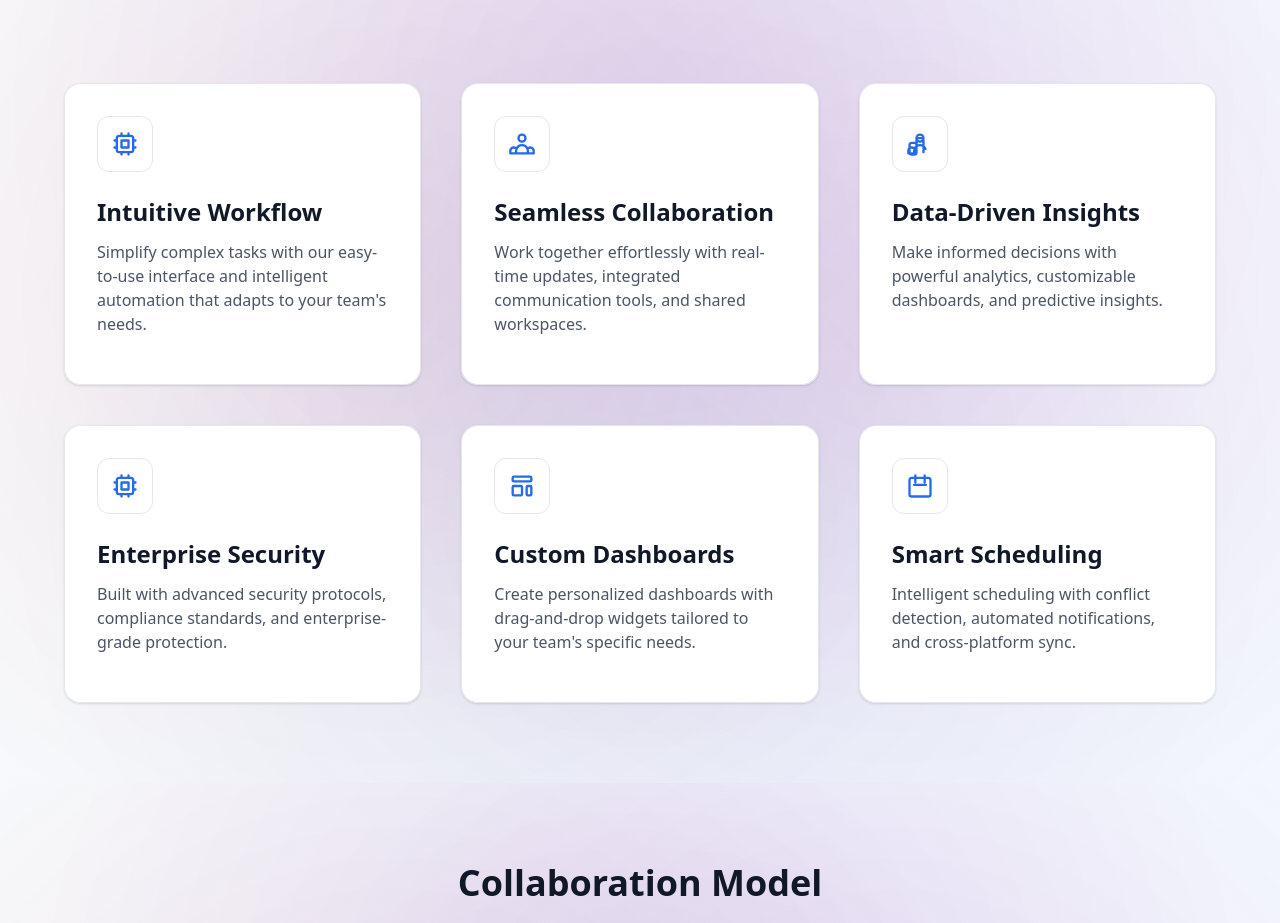
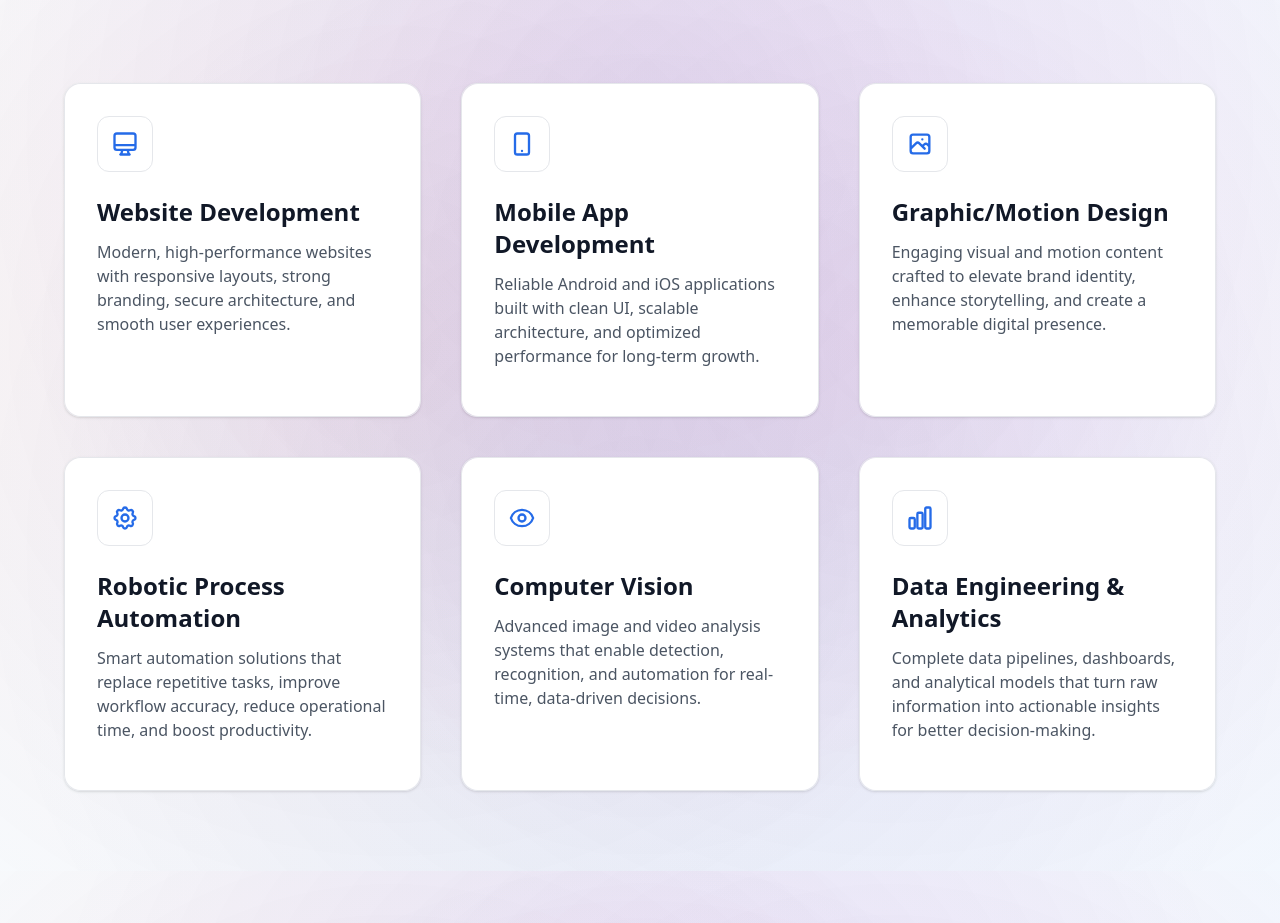
Before and after one commit to lmarkrol/bridgeach-landingpage, a Next.js app: page / in a window 1280 px wide. Shown: the part 940-1863 px from the top of the page. Built offline with nearby package versions, Linux system fonts and the light colour scheme.

Commit message:
Icon and Info  updates

```diff
--- a/src/app/components/Features.tsx
+++ b/src/app/components/Features.tsx
@@ -6,73 +6,87 @@ import "../css/card-line.css";
 const featureData = [
   {
     id: "1",
-    title: "Intuitive Workflow",
-    description: "Simplify complex tasks with our easy-to-use interface and intelligent automation that adapts to your team's needs.",
+    title: "Website Development",
+    description: "Modern, high-performance websites with responsive layouts, strong branding, secure architecture, and smooth user experiences.",
     icon: (
       <path
         strokeLinecap="round"
         strokeLinejoin="round"
-        d="M9 3v2m6-2v2M9 19v2m6-2v2M5 9H3m2 6H3m18-6h-2m2 6h-2M7 19h10a2 2 0 002-2V7a2 2 0 00-2-2H7a2 2 0 00-2 2v10a2 2 0 002 2zM9 9h6v6H9V9z"
+        d="M9.75 17L9 20l-1 1h8l-1-1-.75-3M3 13h18M5 17h14a2 2 0 002-2V5a2 2 0 00-2-2H5a2 2 0 00-2 2v10a2 2 0 002 2z"
       />
     ),
   },
   {
     id: "2",
-    title: "Seamless Collaboration",
-    description: "Work together effortlessly with real-time updates, integrated communication tools, and shared workspaces.",
+    title: "Mobile App Development",
+    description: "Reliable Android and iOS applications built with clean UI, scalable architecture, and optimized performance for long-term growth.",
     icon: (
       <path
         strokeLinecap="round"
         strokeLinejoin="round"
-        d="M17 20h5v-2a3 3 0 00-5.356-1.857M17 20H7m10 0v-2c0-.656-.126-1.283-.356-1.857M7 20H2v-2a3 3 0 015.356-1.857M7 20v-2c0-.656.126-1.283.356-1.857m0 0a5.002 5.002 0 019.288 0M15 7a3 3 0 11-6 0 3 3 0 016 0z"
+        d="M12 18h.01M8 21h8a2 2 0 002-2V5a2 2 0 00-2-2H8a2 2 0 00-2 2v14a2 2 0 002 2z"
       />
     ),
   },
   {
     id: "3",
-    title: "Data-Driven Insights",
-    description: "Make informed decisions with powerful analytics, customizable dashboards, and predictive insights.",
+    title: "Graphic/Motion Design",
+    description: "Engaging visual and motion content crafted to elevate brand identity, enhance storytelling, and create a memorable digital presence.",
     icon: (
       <path
         strokeLinecap="round"
         strokeLinejoin="round"
-        d="M9 19v-6a2 2 0 00-2-2H5a2 2 0 00-2 2v6a2 2 0 002 2h2a2 2 0 002-2zm0 0V9a2 2 0 012-2h2a2 2 0 012 2v10m-6 0v-2c0-.656-.126-1.283-.356-1.857M7 20H2v-2a3 3 0 015.356-1.857M7 20v-2c0-.656.126-1.283.356-1.857m0 0a5.002 5.002 0 019.288 0M15 7a3 3 0 11-6 0 3 3 0 016 0z"
+        d="M4 16l4.586-4.586a2 2 0 012.828 0L16 16m-2-2l1.586-1.586a2 2 0 012.828 0L20 14m-6-6h.01M6 20h12a2 2 0 002-2V6a2 2 0 00-2-2H6a2 2 0 00-2 2v12a2 2 0 002 2z"
       />
     ),
   },
   {
     id: "4",
-    title: "Enterprise Security",
-    description: "Built with advanced security protocols, compliance standards, and enterprise-grade protection.",
+    title: "Robotic Process Automation",
+    description: "Smart automation solutions that replace repetitive tasks, improve workflow accuracy, reduce operational time, and boost productivity.",
+    icon: (
+      <>
+        <path
+          strokeLinecap="round"
+          strokeLinejoin="round"
+          d="M10.325 4.317c.426-1.756 2.924-1.756 3.35 0a1.724 1.724 0 002.573 1.066c1.543-.94 3.31.826 2.37 2.37a1.724 1.724 0 001.065 2.572c1.756.426 1.756 2.924 0 3.35a1.724 1.724 0 00-1.066 2.573c.94 1.543-.826 3.31-2.37 2.37a1.724 1.724 0 00-2.572 1.065c-.426 1.756-2.924 1.756-3.35 0a1.724 1.724 0 00-2.573-1.066c-1.543.94-3.31-.826-2.37-2.37a1.724 1.724 0 00-1.065-2.572c-1.756-.426-1.756-2.924 0-3.35a1.724 1.724 0 001.066-2.573c-.94-1.543.826-3.31 2.37-2.37.996.608 2.296.07 2.572-1.065z"
+        />
+        <path
+          strokeLinecap="round"
+          strokeLinejoin="round"
+          d="M15 12a3 3 0 11-6 0 3 3 0 016 0z"
+        />
+      </>
+    ),
+  },
+  {
+    id: "5",
+    title: "Computer Vision",
+    description: "Advanced image and video analysis systems that enable detection, recognition, and automation for real-time, data-driven decisions.",
+    icon: (
+      <>
+        <path
+          strokeLinecap="round"
+          strokeLinejoin="round"
+          d="M15 12a3 3 0 11-6 0 3 3 0 016 0z"
+        />
+        <path
+          strokeLinecap="round"
+          strokeLinejoin="round"
+          d="M2.458 12C3.732 7.943 7.523 5 12 5c4.478 0 8.268 2.943 9.542 7-1.274 4.057-5.064 7-9.542 7-4.477 0-8.268-2.943-9.542-7z"
+        />
+      </>
+    ),
+  },
+  {
+    id: "6",
+    title: "Data Engineering & Analytics",
+    description: "Complete data pipelines, dashboards, and analytical models that turn raw information into actionable insights for better decision-making.",
     icon: (
       <path
         strokeLinecap="round"
         strokeLinejoin="round"
-        d="M9 3v2m6-2v2M9 19v2m6-2v2M5 9H3m2 6H3m18-6h-2m2 6h-2M7 19h10a2 2 0 002-2V7a2 2 0 00-2-2H7a2 2 0 00-2 2v10a2 2 0 002 2zM9 9h6v6H9V9z"
-      />
-    ),
-  },
-  {
-    id: "5",
-    title: "Custom Dashboards",
-    description: "Create personalized dashboards with drag-and-drop widgets tailored to your team's specific needs.",
-    icon: (
-      <path
-        strokeLinecap="round"
-        strokeLinejoin="round"
-        d="M4 5a1 1 0 011-1h14a1 1 0 011 1v2a1 1 0 01-1 1H5a1 1 0 01-1-1V5zM4 13a1 1 0 011-1h6a1 1 0 011 1v6a1 1 0 01-1 1H5a1 1 0 01-1-1v-6zM16 13a1 1 0 011-1h2a1 1 0 011 1v6a1 1 0 01-1 1h-2a1 1 0 01-1-1v-6z"
-      />
-    ),
-  },
-  {
-    id: "6",
-    title: "Smart Scheduling",
-    description: "Intelligent scheduling with conflict detection, automated notifications, and cross-platform sync.",
-    icon: (
-      <path
-        strokeLinecap="round"
-        strokeLinejoin="round"
-        d="M8 7V3m8 4V3m-9 8h10M5 21h14a2 2 0 002-2V7a2 2 0 00-2-2H5a2 2 0 00-2 2v12a2 2 0 002 2zM8 7v2m8-2v2"
+        d="M3 13.125C3 12.504 3.504 12 4.125 12h2.25c.621 0 1.125.504 1.125 1.125v6.75C7.5 20.496 6.996 21 6.375 21h-2.25A1.125 1.125 0 013 19.875v-6.75zM9.75 8.625c0-.621.504-1.125 1.125-1.125h2.25c.621 0 1.125.504 1.125 1.125v11.25c0 .621-.504 1.125-1.125 1.125h-2.25a1.125 1.125 0 01-1.125-1.125V8.625zM16.5 4.125c0-.621.504-1.125 1.125-1.125h2.25C20.496 3 21 3.504 21 4.125v15.75c0 .621-.504 1.125-1.125 1.125h-2.25a1.125 1.125 0 01-1.125-1.125V4.125z"
       />
     ),
   },
@@ -122,11 +136,10 @@ const Features = () => {
             <div
               key={feature.id}
               data-feature-id={feature.id}
-              className={`card flex flex-col rounded-2xl border border-gray-200 shadow-sm transition-all duration-1000 ease-in-out hover:shadow-lg dark:border-gray-800 ${
-                visibility[feature.id]
-                  ? "opacity-100 translate-y-0"
-                  : "opacity-0 translate-y-10"
-              }`}
+              className={`card flex flex-col rounded-2xl border border-gray-200 shadow-sm transition-all duration-1000 ease-in-out hover:shadow-lg dark:border-gray-800 ${visibility[feature.id]
+                ? "opacity-100 translate-y-0"
+                : "opacity-0 translate-y-10"
+                }`}
               style={{ transitionDelay: `${index * 250}ms` }}
             >
               <div className="bg uwu" />
```
